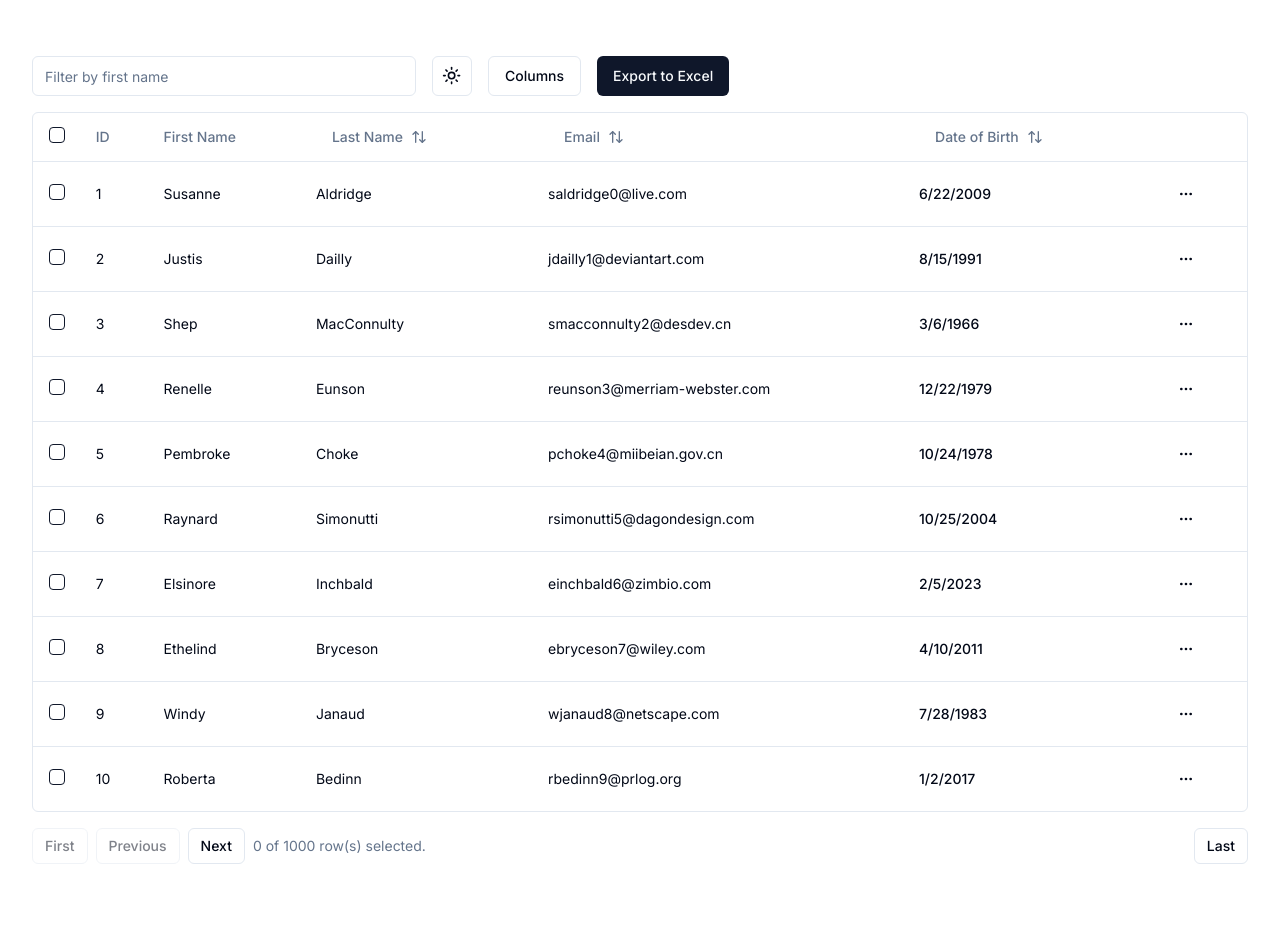
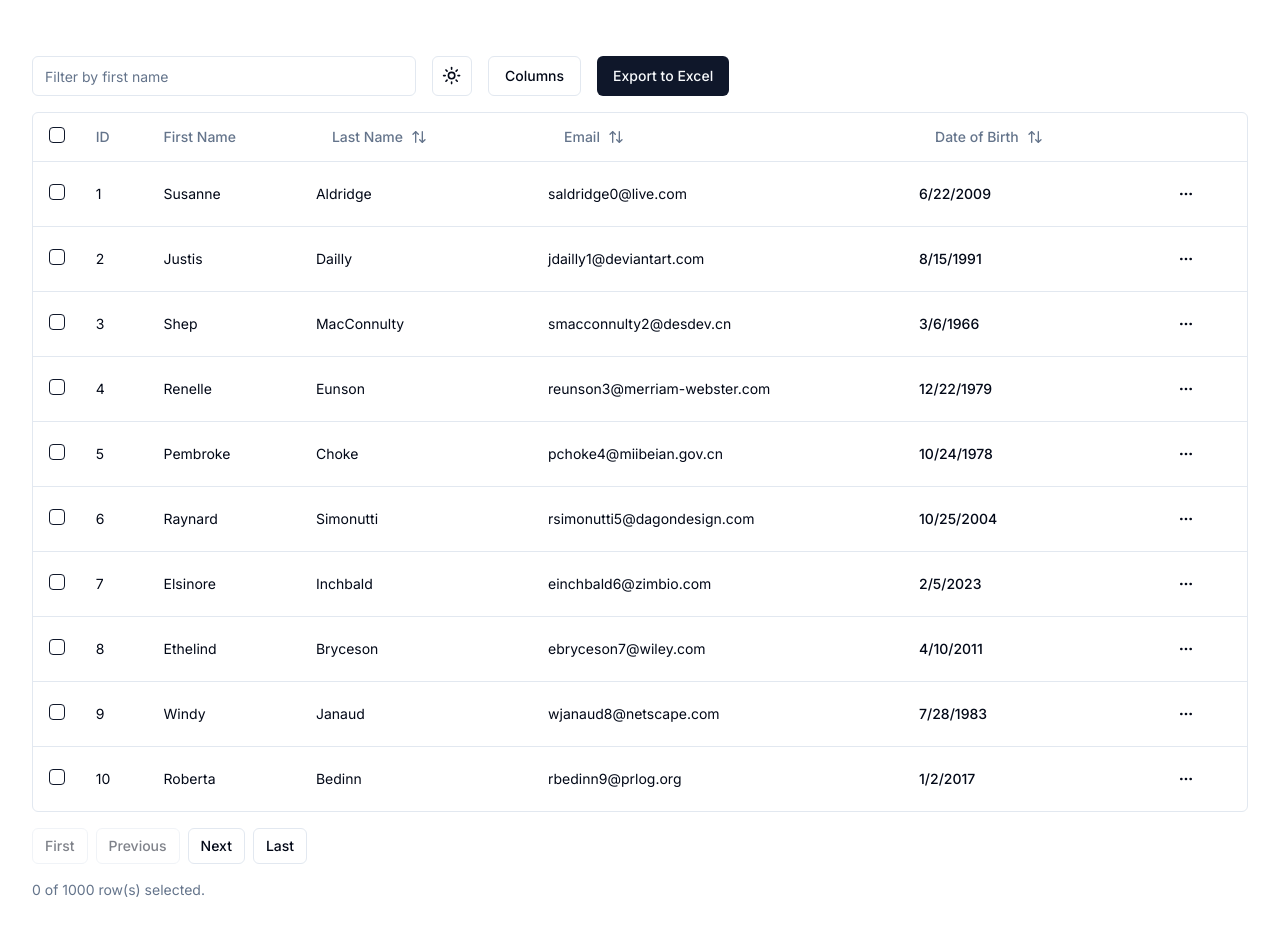
Before and after one commit to roseylikeme/shadcn-ui-table, a Next.js app: page /people in a window 1280 px wide. Shown: the top 936 px of the page. Built offline with nearby package versions, Linux system fonts and the light colour scheme.

Commit message:
move rows selected down

```diff
--- a/src/app/people/data-table.tsx
+++ b/src/app/people/data-table.tsx
@@ -159,16 +159,14 @@ export function PeopleDataTable<TData, TValue>({
             <div>
                 <div>
                     <div className="flex items-center space-x-2 py-4">
-                        <div>
-                            <Button
+                        <Button
                                 variant='outline'
                                 size='sm'
                                 onClick={() => table.setPageIndex(0)}
                                 disabled={!table.getCanPreviousPage()}
                             >
                                 First
-                            </Button>
-                        </div>
+                        </Button>
                         <Button
                             variant='outline'
                             size='sm'
@@ -185,10 +183,6 @@ export function PeopleDataTable<TData, TValue>({
                         >
                             Next
                         </Button>
-                        <div className='flex-1 text-sm text-muted-foreground'>
-                            {table.getFilteredSelectedRowModel().rows.length} of{" "}
-                            {table.getFilteredRowModel().rows.length} row(s) selected.
-                        </div>
                         <div>
                             <Button
                                 variant='outline'
@@ -202,6 +196,10 @@ export function PeopleDataTable<TData, TValue>({
                     </div>
                 </div>
             </div>
+            <div className='text-sm text-muted-foreground'>
+                {table.getFilteredSelectedRowModel().rows.length} of{" "}
+                {table.getFilteredRowModel().rows.length} row(s) selected.
+            </div>
         </div>
     )
 }
```
